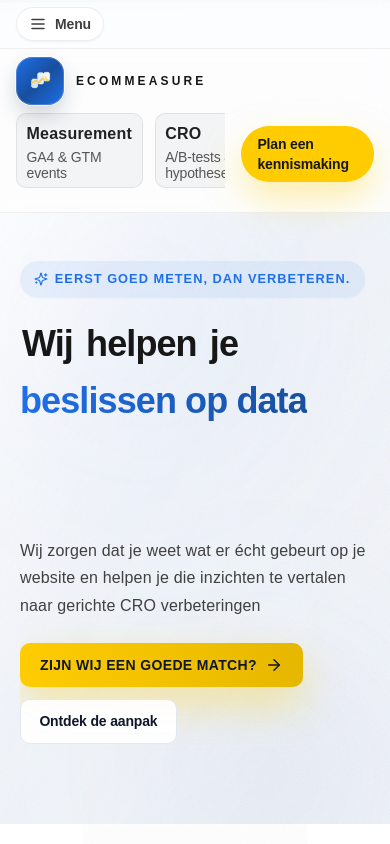
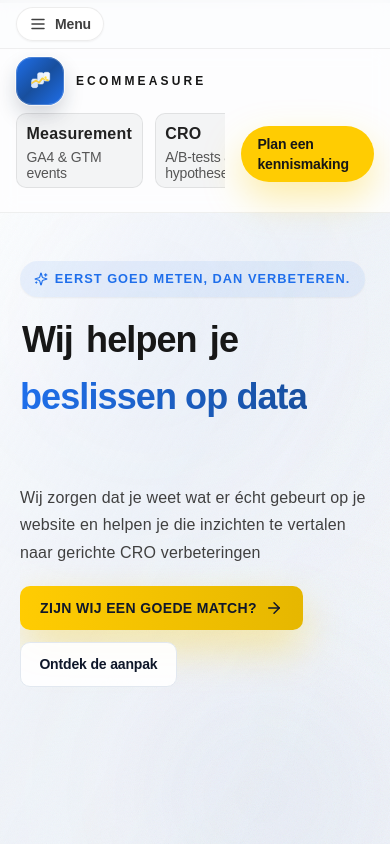
Before and after one commit to ProjectBibo/EcomMeasure3, a React (Vite) app: page / in a window 390 px wide. Shown: the top 844 px of the page. Built offline with nearby package versions, Linux system fonts and the light colour scheme.

Commit message:
Stabilize hero rotating text height

```diff
--- a/src/components/Hero.jsx
+++ b/src/components/Hero.jsx
@@ -30,14 +30,6 @@ export default function Hero() {
   );
   const phrasesFromLocale = t.rotatingPhrases ?? [];
   const rotatingPhrases = phrasesFromLocale.length > 0 ? phrasesFromLocale : [""];
-  const longestPhrase = useMemo(
-    () =>
-      rotatingPhrases.reduce(
-        (longest, phrase) => (phrase.length > longest.length ? phrase : longest),
-        ""
-      ),
-    [rotatingPhrases]
-  );
   const leadWords = useMemo(() => t.titleLead.trim().split(/\s+/), [t.titleLead]);
 
   useEffect(() => {
@@ -71,8 +63,8 @@ export default function Hero() {
       <div className="grain-overlay" aria-hidden />
 
       <div className="relative section-shell">
-        <div className="site-container relative z-10 flex flex-col gap-8 lg:gap-10 lg:min-h-[78vh] lg:pr-[28rem] xl:pr-[34rem]">
-          <div className="relative max-w-3xl flex flex-col items-start gap-6 md:gap-7 lg:gap-8 text-left vt-hero-visual">
+        <div className="site-container relative z-10 flex flex-col gap-8 lg:gap-10 min-h-[70vh] lg:min-h-[78vh] lg:pr-[28rem] xl:pr-[34rem]">
+          <div className="relative max-w-3xl flex flex-col items-start gap-5 md:gap-6 lg:gap-7 text-left vt-hero-visual">
             <motion.span
               initial={shouldReduceMotion ? false : { opacity: 0, y: -12 }}
               animate={{ opacity: 1, y: 0 }}
@@ -120,10 +112,7 @@ export default function Hero() {
                   ))}
                 </motion.span>
               )}
-              <span className="relative mt-3 grid justify-items-start text-left">
-                <span aria-hidden className="pointer-events-none block select-none opacity-0">
-                  {longestPhrase}
-                </span>
+              <span className="relative mt-3 grid justify-items-start text-left h-[2.5em] overflow-hidden">
                 <span
                   aria-live={shouldReduceMotion ? undefined : "polite"}
                   className="col-start-1 row-start-1 flex items-start justify-start text-left"
```
